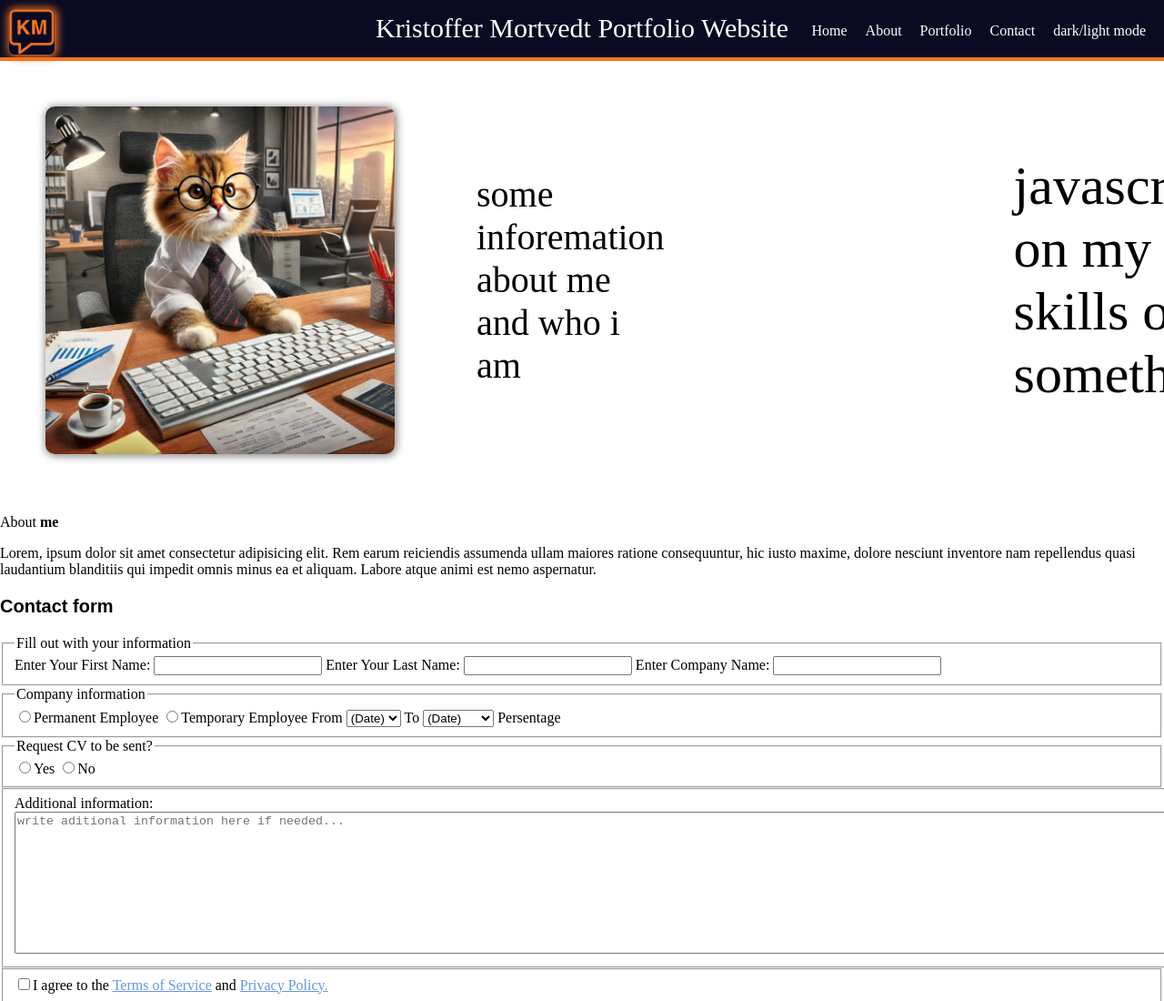
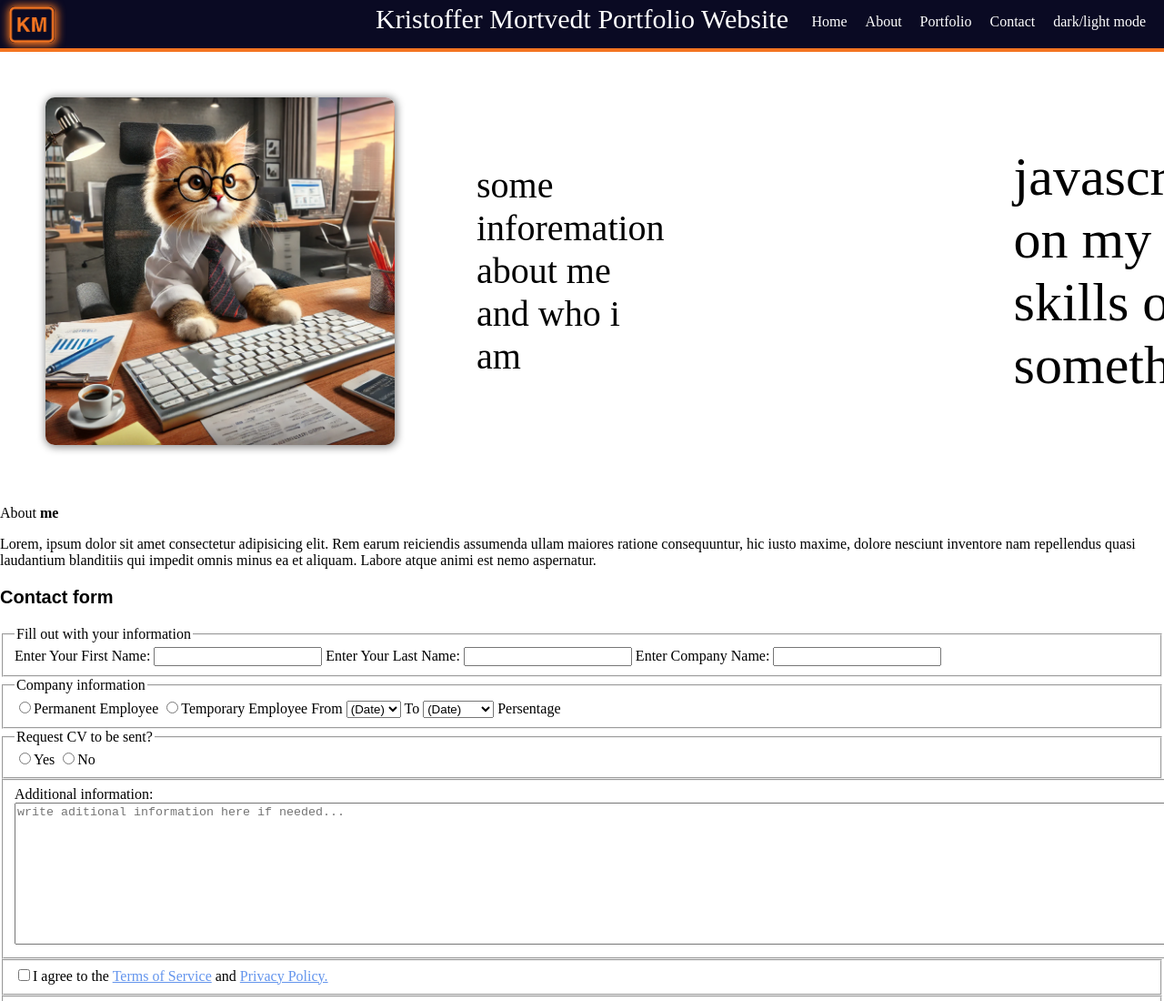
Before and after one commit to KrimorQ/mywebsite, a plain HTML site: page HTML/index.html in a window 1280 px wide. Shown: the top 1100 px of the page at 91% size. Drawn offline with Linux system fonts and the light colour scheme.

Commit message:
new logo

```diff
--- a/HTML/index.html
+++ b/HTML/index.html
@@ -14,7 +14,7 @@
             <header class="header">
                 <div class="icon-header">
                     <div class="left-content">
-                        <img src="/Images/km4.png" alt="image of my logo with the initials KM" class="logo">
+                        <img src="/Images/KM logo.png" alt="image of my logo with the initials KM" class="logo">
                     </div>
                         <p class="text-header">Kristoffer Mortvedt Portfolio Website</p>
                     <div class="right-content">
--- a/HTML/styles.css
+++ b/HTML/styles.css
@@ -48,6 +48,7 @@ body {
     box-shadow: 1px 1px 10px 2px #F47521;
     border-radius: 6px;
     margin: 10px;
+    transform: translateY(-3px);
 }
 .profile-picture {
     width: 30%;
```
Also changed, not shown: Images/KM logo.png (added).
